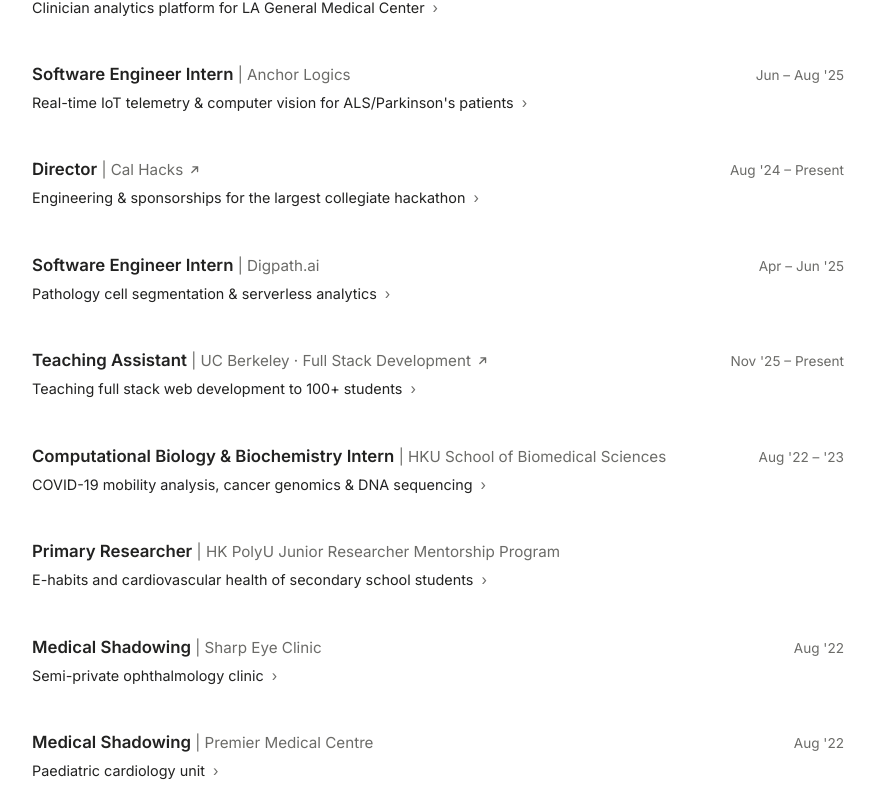
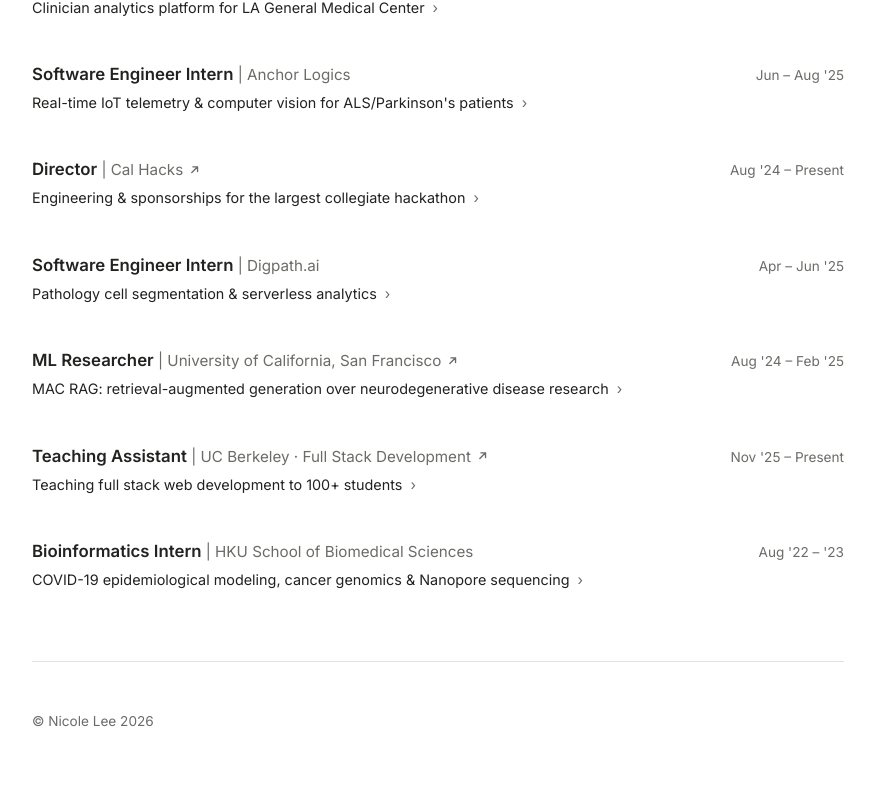
Before and after one commit to nicoleleehy1/nicole-portfolio-2026, a Next.js app: page /experience in a window 1280 px wide. Shown: the part 338-1140 px from the top of the page, without its empty margins (202-1077 px from the left). After the commit the page ends 1111 px from the top, so only its background shows below. Built offline with nearby package versions, Linux system fonts and the light colour scheme.

Commit message:
edited research and expereince metadata

```diff
--- a/src/app/experience/page.tsx
+++ b/src/app/experience/page.tsx
@@ -1,5 +1,6 @@
 import type { Metadata } from "next";
 import { experience } from "../metadata";
+import { XpList } from "../../components/xp-list";
 
 export const metadata: Metadata = { title: "Experience" };
 
@@ -11,55 +12,3 @@
     </section>
   );
 }
-
-type Entry = (typeof experience)[number];
-
-function XpList({ entries }: { entries: Entry[] }) {
-  return (
-    <div>
-      {entries.map((e, i) => (
-        <details key={i} className="xp">
-          <summary className="xp-summary">
-            <div className="xp-head">
-              <span className="xp-title">
-                <span className="entry-role">{e.role}</span>
-                <span className="xp-sep"> | </span>
-                <span className="xp-co">{e.co}</span>
-                {"link" in e && e.link && (
-                  <a
-                    className="xp-arrow"
-                    href={e.link}
-                    target="_blank"
-                    rel="noreferrer"
-                    aria-label={`${e.co} website`}
-                  >
-                    <svg viewBox="0 0 16 16" width="0.75em" height="0.75em" aria-hidden="true">
-                      <path
-                        d="M4 12 L12 4 M5.5 4 H12 V10.5"
-                        fill="none"
-                        stroke="currentColor"
-                        strokeWidth="1.9"
-                        strokeLinecap="round"
-                        strokeLinejoin="round"
-                      />
-                    </svg>
-                  </a>
-                )}
-              </span>
-              <span className="xp-date">{e.date}</span>
-            </div>
-            <div className="xp-blurb">
-              {e.summary}
-              <span className="xp-chevron" aria-hidden="true">›</span>
-            </div>
-          </summary>
-          <ul className="plain-list xp-desc">
-            {e.desc.map((line, j) => (
-              <li key={j}>{line}</li>
-            ))}
-          </ul>
-        </details>
-      ))}
-    </div>
-  );
-}
--- a/src/app/globals.css
+++ b/src/app/globals.css
@@ -187,32 +187,11 @@
 }
 .plain-list li:last-child { margin-bottom: 0; }
 
-/* Entry (experience / research rows) */
-.entry {
-  display: grid;
-  grid-template-columns: 130px 1fr;
-  gap: 1.5rem;
-  padding: 1.5rem 0;
-  border-bottom: 1px solid var(--rule);
-}
-.entry:last-child { border-bottom: none; }
-.entry-date {
-  font-size: 0.85rem;
-  color: var(--muted);
-  padding-top: 0.2rem;
-}
+/* Role name in expandable experience / research rows */
 .entry-role {
   font-family: var(--display);
   font-weight: 600;
   font-size: 1.05rem;
-}
-.entry-co {
-  font-size: 0.9rem;
-  color: var(--muted);
-  margin-top: 0.1rem;
-}
-.entry-desc {
-  margin-top: 0.6rem;
 }
 
 /* Experience (expandable rows) */
@@ -646,7 +625,6 @@
   .peek-content { padding: 1.5rem 1.25rem 2rem; }
   .peek-props { grid-template-columns: 5.5rem 1fr; }
   .portrait { order: -1; width: 140px; height: 200px; }
-  .entry { grid-template-columns: 1fr; gap: 0.35rem; }
   .xp-head { flex-direction: column; gap: 0; }
   .nav { flex-wrap: wrap; gap: 0.75rem 0; }
   .nav-links { gap: 0.9rem; flex-wrap: wrap; font-size: 0.85rem; }
--- a/src/app/metadata.tsx
+++ b/src/app/metadata.tsx
@@ -1,3 +1,5 @@
+import type { XpEntry } from "../components/xp-list";
+
 export const RESUME_URL = "/Nicole_Lee_Resume_Oct_2026.pdf";
 export const skills = [
   "Java","Python","Go","C/C++","TypeScript","Rust","SQL",
@@ -60,6 +62,18 @@
     ],
   },
   {
+    date: "Aug '24 – Feb '25",
+    role: "ML Researcher",
+    co: "University of California, San Francisco",
+    link: "https://neuroailab.ucsf.edu/blog/2025/11/12/mac-rag-system",
+    summary: "MAC RAG: retrieval-augmented generation over neurodegenerative disease research",
+    desc: [
+      "Built MAC RAG, a retrieval-augmented generation system grounding GPT-4 Turbo answers in 2,000+ neurodegenerative disease papers from UCSF's Memory and Aging Center faculty, with full citations (author, year, journal, PMID) for every response.",
+      "Engineered the retrieval pipeline: overlapping 1,000-character chunking, 384-dim all-MiniLM-L6-v2 sentence embeddings, and exact nearest-neighbor search over a FAISS index, tuning top-k retrieval (k=10) for answer quality.",
+      "Deployed a Gradio interface on Hugging Face Spaces surfacing answers alongside supporting passages, used by clinicians at a Clinical Pathology Conference to reference diagnostic criteria and treatment approaches.",
+    ],
+  },
+  {
     date: "Nov '25 – Present",
     role: "Teaching Assistant",
     co: "UC Berkeley · Full Stack Development",
@@ -71,43 +85,34 @@
   },
   {
     date: "Aug '22 – '23",
-    role: "Computational Biology & Biochemistry Intern",
+    role: "Bioinformatics Intern",
     co: "HKU School of Biomedical Sciences",
-    summary: "COVID-19 mobility analysis, cancer genomics & DNA sequencing",
+    summary: "COVID-19 epidemiological modeling, cancer genomics & Nanopore sequencing",
     desc: [
-      "Taught myself R and led a COVID-19 cross-correlation project outlining mobility trends during the pandemic (2022).",
-      "Shadowed Dr Jason Wong and a PhD student in cancer genomics research, assisting with Nanopore sequencing.",
-      "Ran my own DNA extraction and sequencing project and helped design a wet-lab course for the faculty (2023).",
+      "Developed an R-based time-series analysis pipeline cross-correlating community mobility data with COVID-19 case and hospital admission trends across 20K+ data points, quantifying lagged relationships between mobility shifts and transmission during the pandemic.",
+      "Supported cancer genomics research in Dr Jason Wong's lab, assisting with Oxford Nanopore long-read sequencing workflows, from library preparation to basecalling and downstream variant analysis.",
+      "Led an independent DNA extraction and sequencing study (2023), carrying samples through extraction, quality control, Nanopore sequencing and computational analysis, and co-designed a hands-on wet-lab curriculum for the School of Biomedical Sciences.",
     ],
   },
-  {
-    date: "",
-    role: "Primary Researcher",
-    co: "HK PolyU Junior Researcher Mentorship Program",
-    summary: "E-habits and cardiovascular health of secondary school students",
-    desc: [
-      "Evaluated the e-habits and cardiovascular health of secondary school students in a cardiovascular exercise lab, using an ergometer, plethysmography and questionnaires.",
-    ],
-  },
-  {
-    date: "Aug '22",
-    role: "Medical Shadowing",
-    co: "Sharp Eye Clinic",
-    summary: "Semi-private ophthalmology clinic",
-    desc: [
-      "Shadowed Dr Kenneth Yau in a semi-private ophthalmology clinic and observed cataract surgeries in the surgical unit.",
-      "Received interview training and insight into medical issues affecting low-income patients.",
-    ],
-  },
-  {
-    date: "Aug '22",
-    role: "Medical Shadowing",
-    co: "Premier Medical Centre",
-    summary: "Paediatric cardiology unit",
-    desc: [
-      "Shadowed Dr Maurice Leung in the paediatric cardiology unit.",
-    ],
-  },
+  // {
+  //   date: "Aug '22",
+  //   role: "Medical Shadowing",
+  //   co: "Sharp Eye Clinic",
+  //   summary: "Semi-private ophthalmology clinic",
+  //   desc: [
+  //     "Shadowed Dr Kenneth Yau in a semi-private ophthalmology clinic and observed cataract surgeries in the surgical unit.",
+  //     "Received interview training and insight into medical issues affecting low-income patients.",
+  //   ],
+  // },
+  // {
+  //   date: "Aug '22",
+  //   role: "Medical Shadowing",
+  //   co: "Premier Medical Centre",
+  //   summary: "Paediatric cardiology unit",
+  //   desc: [
+  //     "Shadowed Dr Maurice Leung in the paediatric cardiology unit.",
+  //   ],
+  // },
 ];
 
 export type Leadership = {
@@ -399,18 +404,38 @@
   },
 ];
 
-export const research = [
+export const research: XpEntry[] = [
   {
     date: "Aug '24 – Feb '25",
     role: "ML Researcher",
     co: "University of California, San Francisco",
-    desc: "RAG pipeline over 2,000+ neurodegenerative disease papers using FAISS, LangChain, and Gradio.",
+    link: "https://neuroailab.ucsf.edu/blog/2025/11/12/mac-rag-system",
+    summary: "MAC RAG: retrieval-augmented generation over neurodegenerative disease research",
+    desc: [
+      "Built MAC RAG, a retrieval-augmented generation system grounding GPT-4 Turbo answers in 2,000+ neurodegenerative disease papers from UCSF's Memory and Aging Center faculty, with full citations (author, year, journal, PMID) for every response.",
+      "Engineered the retrieval pipeline: overlapping 1,000-character chunking, 384-dim all-MiniLM-L6-v2 sentence embeddings, and exact nearest-neighbor search over a FAISS index, tuning top-k retrieval (k=10) for answer quality.",
+      "Deployed a Gradio interface on Hugging Face Spaces surfacing answers alongside supporting passages, used by clinicians at a Clinical Pathology Conference to reference diagnostic criteria and treatment approaches.",
+    ],
   },
   {
     date: "Aug '23 – Sep '24",
     role: "Researcher",
     co: "University of Hong Kong",
-    desc: "R-based COVID-19 mobility/admissions correlation tool over 20K+ data points. Computational CRISPR/Nanopore sequencing analysis.",
+    summary: "COVID-19 epidemiological modeling, cancer genomics & Nanopore sequencing",
+    desc: [
+      "Developed an R-based time-series analysis pipeline cross-correlating community mobility data with COVID-19 case and hospital admission trends across 20K+ data points, quantifying lagged relationships between mobility shifts and transmission during the pandemic.",
+      "Supported cancer genomics research in Dr Jason Wong's lab, assisting with Oxford Nanopore long-read sequencing workflows, from library preparation to basecalling and downstream variant analysis.",
+      "Led an independent DNA extraction and sequencing study (2023), carrying samples through extraction, quality control, Nanopore sequencing and computational analysis, and co-designed a hands-on wet-lab curriculum for the School of Biomedical Sciences.",
+    ],
+  },
+  {
+    date: "",
+    role: "Primary Researcher",
+    co: "HK PolyU Junior Researcher Mentorship Program",
+    summary: "E-habits and cardiovascular health of secondary school students",
+    desc: [
+      "Evaluated the e-habits and cardiovascular health of secondary school students in a cardiovascular exercise lab, using an ergometer, plethysmography and questionnaires.",
+    ],
   },
 ];
 
--- /dev/null
+++ b/src/components/xp-list.tsx
@@ -0,0 +1,59 @@
+export type XpEntry = {
+  date: string;
+  role: string;
+  co: string;
+  summary: string;
+  desc: string[];
+  link?: string;
+};
+
+// Expandable rows: role | company and date, with bullets revealed on click.
+export function XpList({ entries }: { entries: XpEntry[] }) {
+  return (
+    <div>
+      {entries.map((e, i) => (
+        <details key={i} className="xp">
+          <summary className="xp-summary">
+            <div className="xp-head">
+              <span className="xp-title">
+                <span className="entry-role">{e.role}</span>
+                <span className="xp-sep"> | </span>
+                <span className="xp-co">{e.co}</span>
+                {e.link && (
+                  <a
+                    className="xp-arrow"
+                    href={e.link}
+                    target="_blank"
+                    rel="noreferrer"
+                    aria-label={`${e.co} website`}
+                  >
+                    <svg viewBox="0 0 16 16" width="0.75em" height="0.75em" aria-hidden="true">
+                      <path
+                        d="M4 12 L12 4 M5.5 4 H12 V10.5"
+                        fill="none"
+                        stroke="currentColor"
+                        strokeWidth="1.9"
+                        strokeLinecap="round"
+                        strokeLinejoin="round"
+                      />
+                    </svg>
+                  </a>
+                )}
+              </span>
+              <span className="xp-date">{e.date}</span>
+            </div>
+            <div className="xp-blurb">
+              {e.summary}
+              <span className="xp-chevron" aria-hidden="true">›</span>
+            </div>
+          </summary>
+          <ul className="plain-list xp-desc">
+            {e.desc.map((line, j) => (
+              <li key={j}>{line}</li>
+            ))}
+          </ul>
+        </details>
+      ))}
+    </div>
+  );
+}
```
Also changed, not shown: src/app/research/page.tsx (+2 -12 lines).
